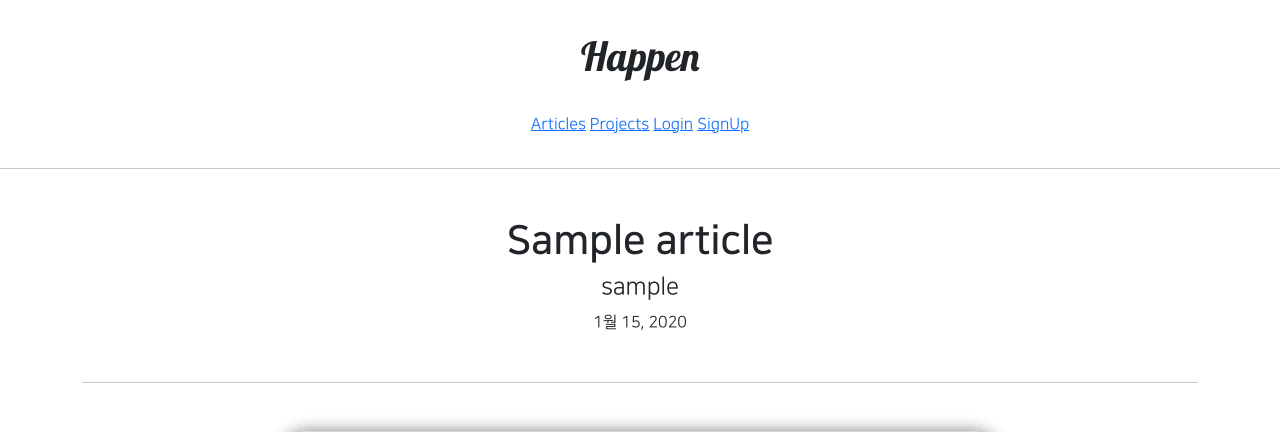
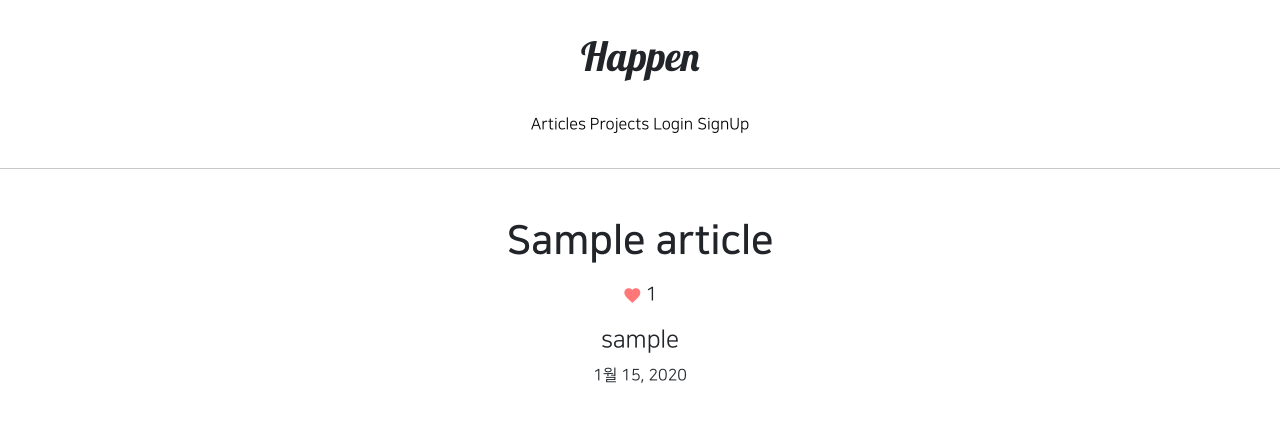
Before and after one commit to tkekdzhd/gis_0702, a Django app: page /articles/detail/1 in a window 1280 px wide. Shown: the top 432 px of the page. Run offline with Django 3.2, Linux system fonts and the light colour scheme; tables that the repository leaves empty hold one stand-in row (values such as "Sample post"); grey boxes marked "Sample" are stand-in pictures; parts of the project's set-up code (start-up, migrations or seed data) failed here and were passed over; some libraries are stand-ins or nearby versions.

Commit message:
0824 commit 3

```diff
--- a/articleapp/templates/articleapp/detail.html
+++ b/articleapp/templates/articleapp/detail.html
@@ -6,6 +6,15 @@
         <div class="my-5">
             {# 게시글 제목, 글쓴이, 작성일자 #}
             <h1 class="NNS_B">{{ target_article.title }}</h1>
+            <div class="my-3">
+                <a href="{% url 'likeapp:article_like' article_pk=target_article.pk %}"
+                   class="material-icons" style="vertical-align: middle; font-size:1.2rem; color:#f77">
+                    favorite
+                </a>
+                <span style="vertical-align: middle; font-size:1.2rem">
+                    {{ target_article.like }}
+                </span>
+            </div>
             <h4>{{ target_article.writer.profile.nickname }}</h4>
             <p>{{ target_article.created_at }}</p>
         </div>
--- a/likeapp/urls.py
+++ b/likeapp/urls.py
@@ -1,5 +1,9 @@
 from django.urls import path
 
+from likeapp.views import LikeArticleView
+
+app_name = 'likeapp'
+
 urlpatterns = [
-    # path()
+    path('article/<int:article_pk>', LikeArticleView.as_view(), name='article_like')
 ]
--- a/static/base.css
+++ b/static/base.css
@@ -64,6 +64,15 @@
     margin: 1rem;
 }
 
+a{
+    text-decoration: none;
+    color: #000;
+}
+
+a:hover{
+    color: #000;
+}
+
 @media screen and (max-width: 500px) {
     html{
         /* default font-size: 16px */
```
Also changed, not shown: likeapp/views.py (+29 -1 lines).
